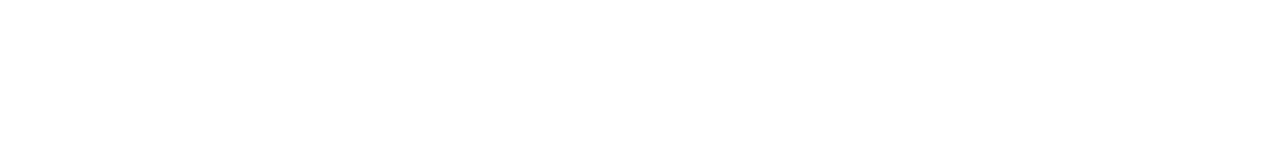
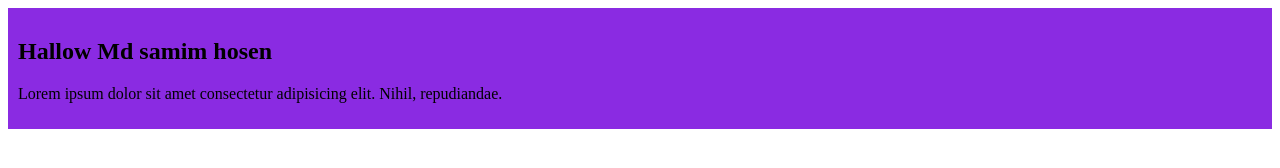
Before and after one commit to mdsamimprogramer/my-simple-website, a plain HTML site: page index.html in a window 1280 px wide. Drawn offline with Linux system fonts and the light colour scheme.

Commit message:
add the firts blog

```diff
--- a/index.html
+++ b/index.html
@@ -4,8 +4,15 @@
     <meta charset="UTF-8">
     <meta name="viewport" content="width=device-width, initial-scale=1.0">
     <title>Document</title>
+    <link rel="stylesheet" href="style.css">
 </head>
 <body>
 
+<div>
+    <h2> Hallow Md samim hosen </h2>
+    <p>Lorem ipsum dolor sit amet consectetur adipisicing elit. Nihil, repudiandae.</p>
+</div>
+
+
 </body>
 </html>
--- /dev/null
+++ b/style.css
@@ -0,0 +1,4 @@
+div{
+    background-color: blueviolet;
+    padding: 10px;
+}
```
